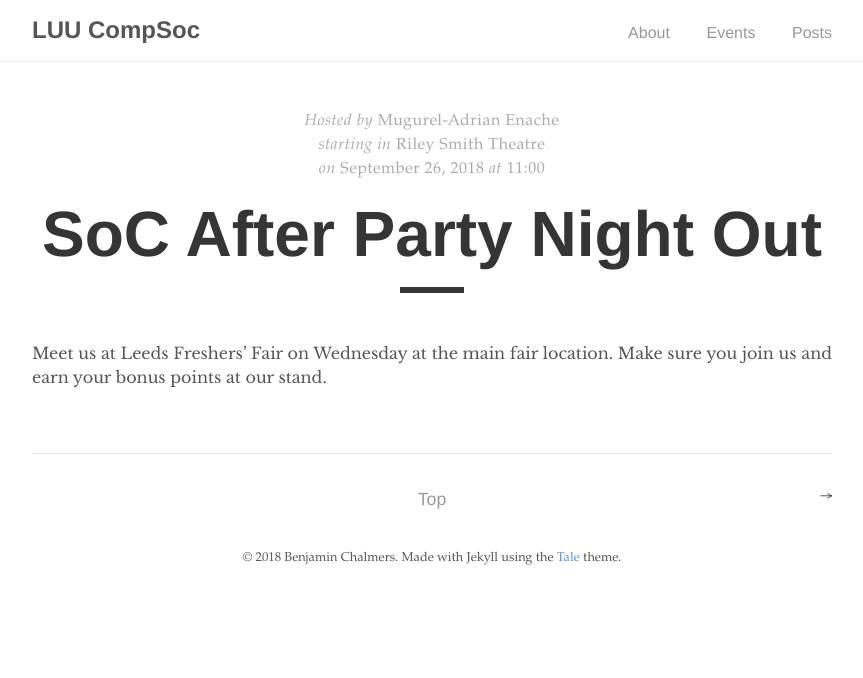
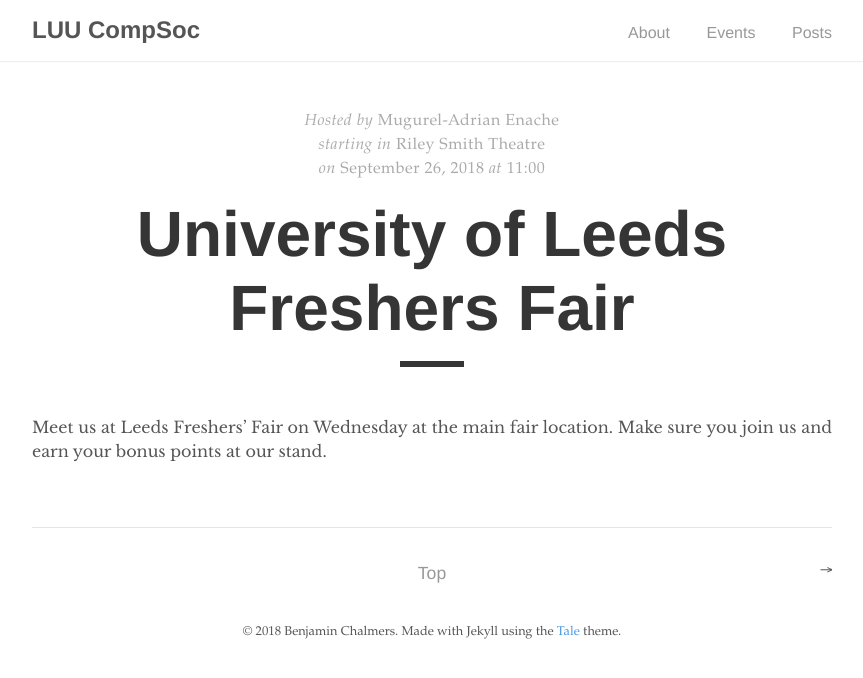
Before and after one commit to compsocleeds/compsocleeds.github.io, a Jekyll site: the page built from _posts/freshers_events/2018-09-09-Freshers-Fair.md, in a window 1280 px wide. Shown: the top 678 px of the page, without its empty margins (208-1071 px from the left). Built offline with Jekyll 4.4.1, drawn with Linux system fonts in a browser that asks for light colours.

Commit message:
Wrong name on the event

```diff
--- a/_posts/freshers_events/2018-09-09-Freshers-Fair.md
+++ b/_posts/freshers_events/2018-09-09-Freshers-Fair.md
@@ -1,6 +1,6 @@
 ---
 layout: event
-title: "SoC After Party Night Out"
+title: "University of Leeds Freshers Fair"
 host: Mugurel-Adrian Enache
 location_start: Riley Smith Theatre
 event_start: 2018-09-26T11:00:00
```
